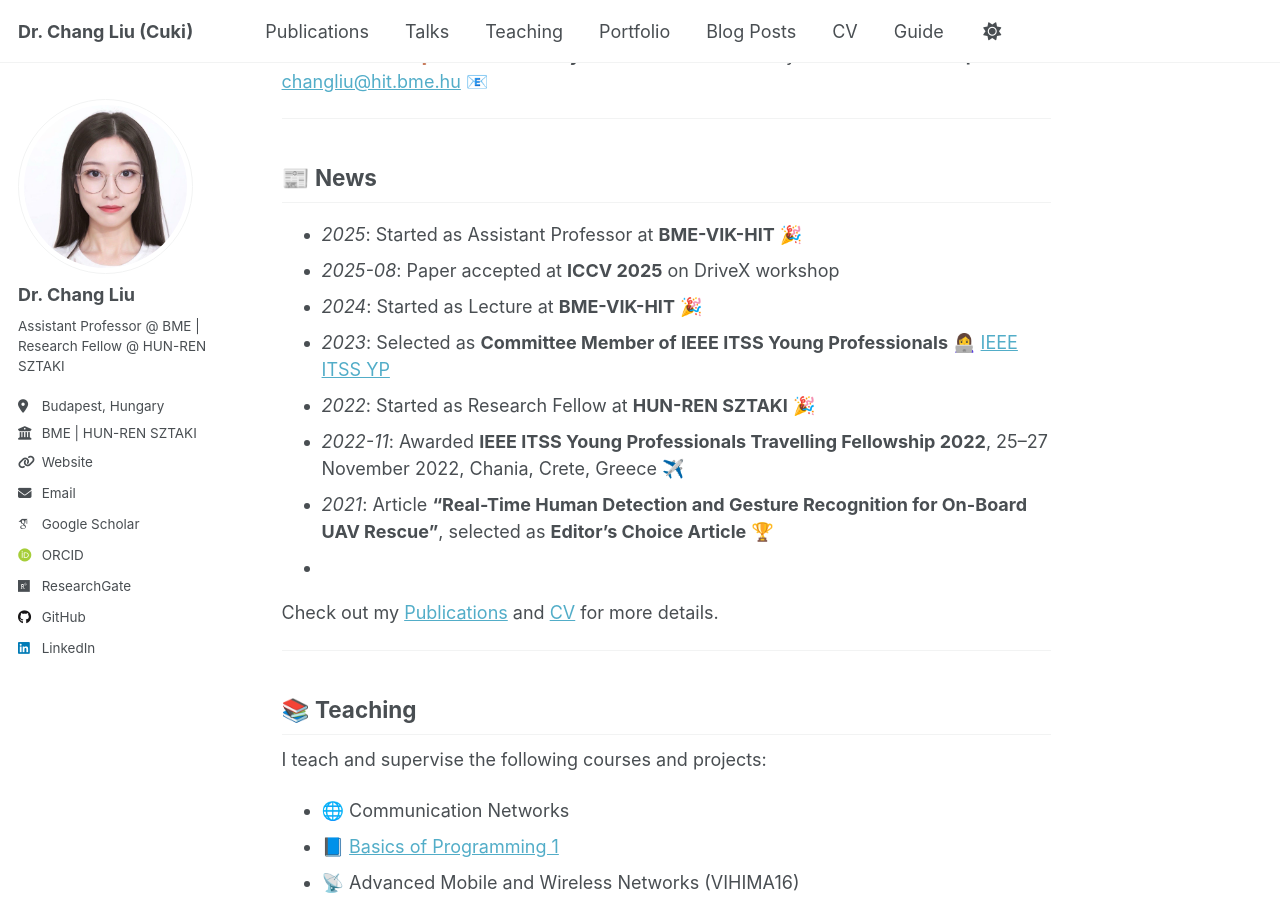
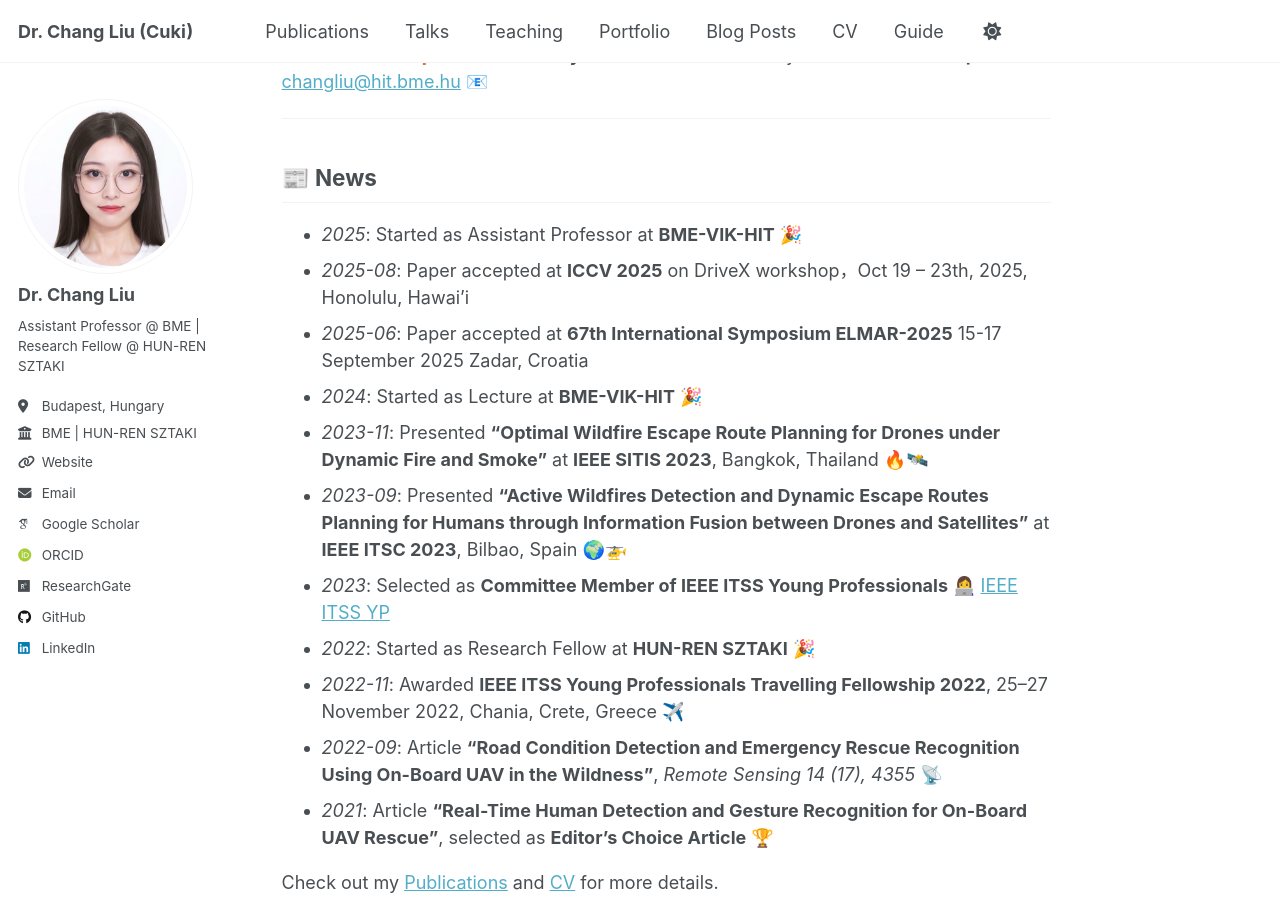
Before and after one commit to ChangLiu-bp/changliu-bp.github.io, a Jekyll site: the page built from _pages/about.md, in a window 1280 px wide and 900 px high, scrolled down 600 px. Built offline with Jekyll 4.4.1, drawn with Linux system fonts in a browser that asks for light colours; some web fonts are replaced; a script that is not in the unit is left out.

Commit message:
Update about.md

```diff
--- a/_pages/about.md
+++ b/_pages/about.md
@@ -27,13 +27,16 @@
 
 ## 📰 News
 - *2025*: Started as Assistant Professor at **BME-VIK-HIT** 🎉
-- *2025-08*: Paper accepted at **ICCV 2025** on DriveX workshop
+- *2025-08*: Paper accepted at **ICCV 2025** on DriveX workshop，Oct 19 – 23th, 2025, Honolulu, Hawai'i
+- *2025-06*: Paper accepted at **67th International Symposium ELMAR-2025** 15-17 September 2025 Zadar, Croatia
 - *2024*: Started as Lecture at **BME-VIK-HIT** 🎉
+- *2023-11*: Presented **“Optimal Wildfire Escape Route Planning for Drones under Dynamic Fire and Smoke”** at **IEEE SITIS 2023**, Bangkok, Thailand 🔥🛰️
+- *2023-09*: Presented **“Active Wildfires Detection and Dynamic Escape Routes Planning for Humans through Information Fusion between Drones and Satellites”** at **IEEE ITSC 2023**, Bilbao, Spain 🌍🚁
 - *2023*: Selected as **Committee Member of IEEE ITSS Young Professionals** 👩‍💻 [IEEE ITSS YP](https://ieee-itss.org/yp/)
 - *2022*: Started as Research Fellow at **HUN-REN SZTAKI** 🎉
 - *2022-11*: Awarded **IEEE ITSS Young Professionals Travelling Fellowship 2022**, 25–27 November 2022, Chania, Crete, Greece ✈️
+- *2022-09*: Article **“Road Condition Detection and Emergency Rescue Recognition Using On-Board UAV in the Wildness”**, *Remote Sensing 14 (17), 4355* 📡
 - *2021*: Article **“Real-Time Human Detection and Gesture Recognition for On-Board UAV Rescue”**, selected as **Editor’s Choice Article** 🏆
--
 
 Check out my [Publications](/publications/) and [CV](/files/CV.pdf) for more details.
 
```
